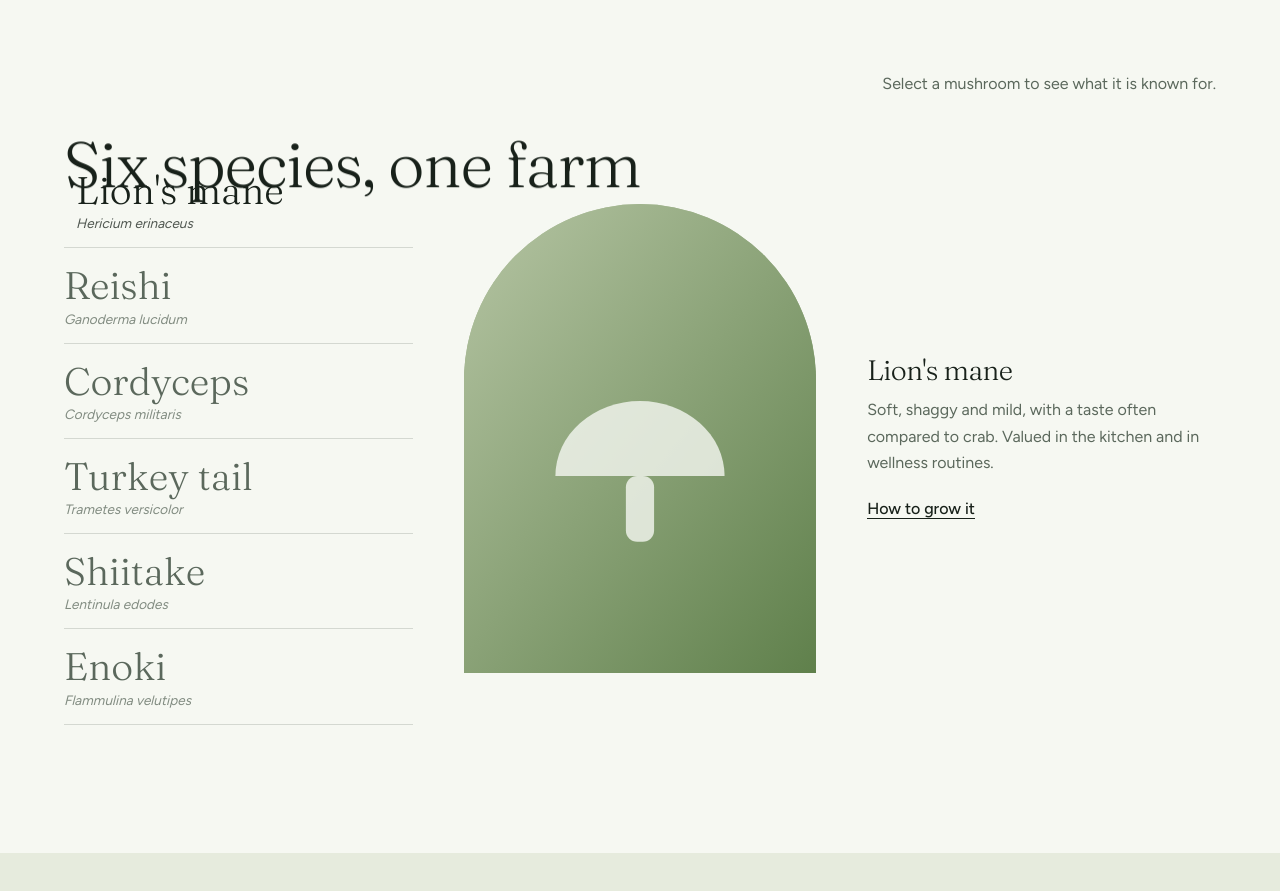
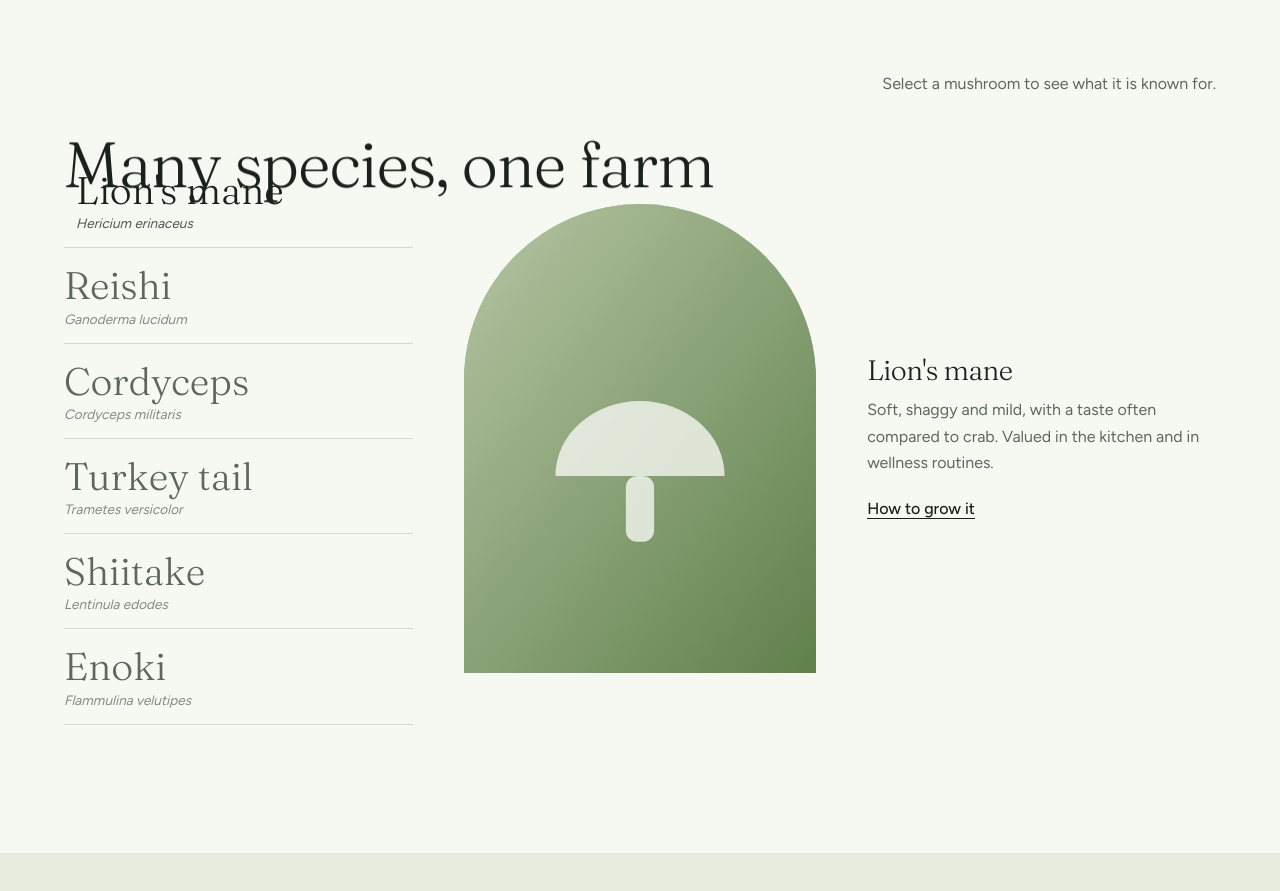
Before and after one commit to Barclaynes-dev/high-fungi, a plain HTML site: page index.html in a window 1280 px wide. Shown: the part 900-1791 px from the top of the page. Drawn offline with nearby package versions, Linux system fonts and the light colour scheme.

Commit message:
Add files via upload

```diff
--- a/index.html
+++ b/index.html
@@ -66,7 +66,7 @@
   </section>
 
   <section class="sec" id="mushrooms">
-    <div class="head"><h2>Six species, one farm</h2><p>Select a mushroom to see what it is known for.</p></div>
+    <div class="head"><h2>Many species, one farm</h2><p>Select a mushroom to see what it is known for.</p></div>
     <div class="species">
       <ul id="spList" class="sp-list"></ul>
       <div class="arch sp-arch"><img id="spImg" src="" alt=""></div>
```
